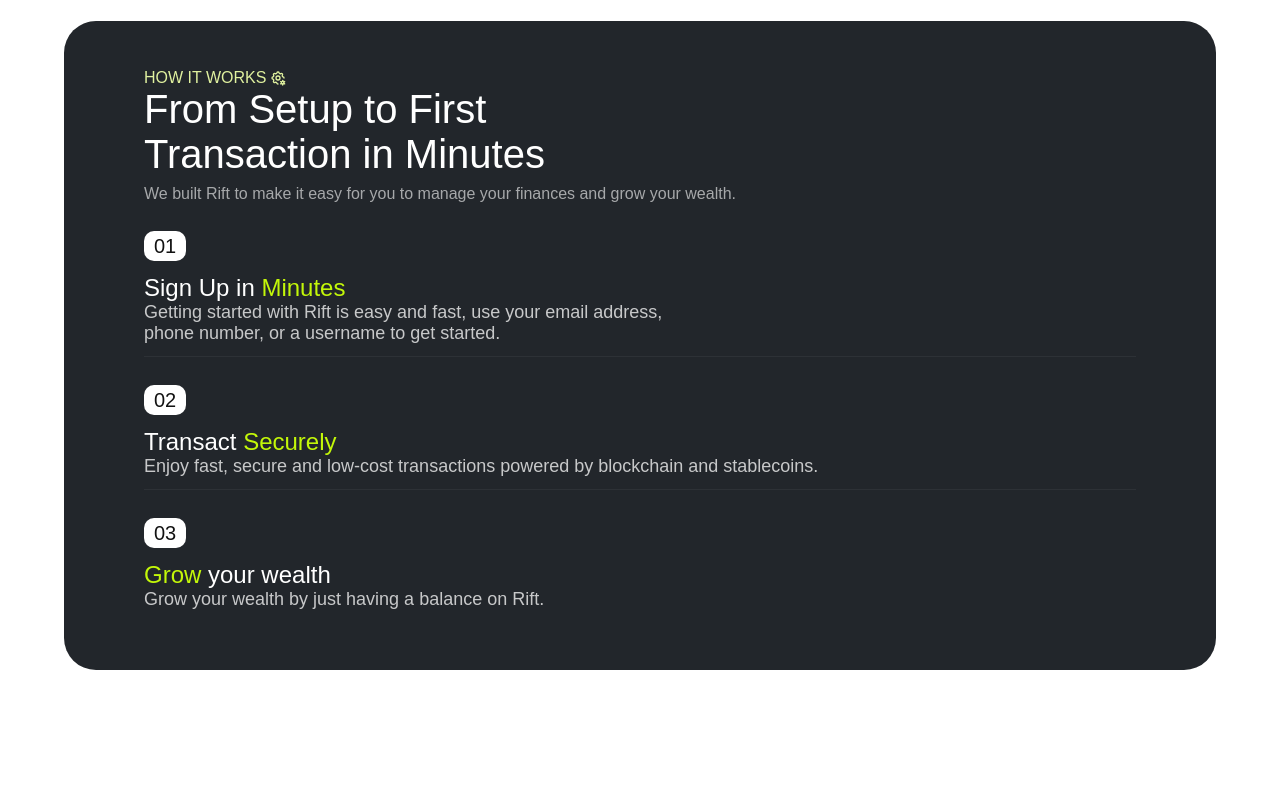
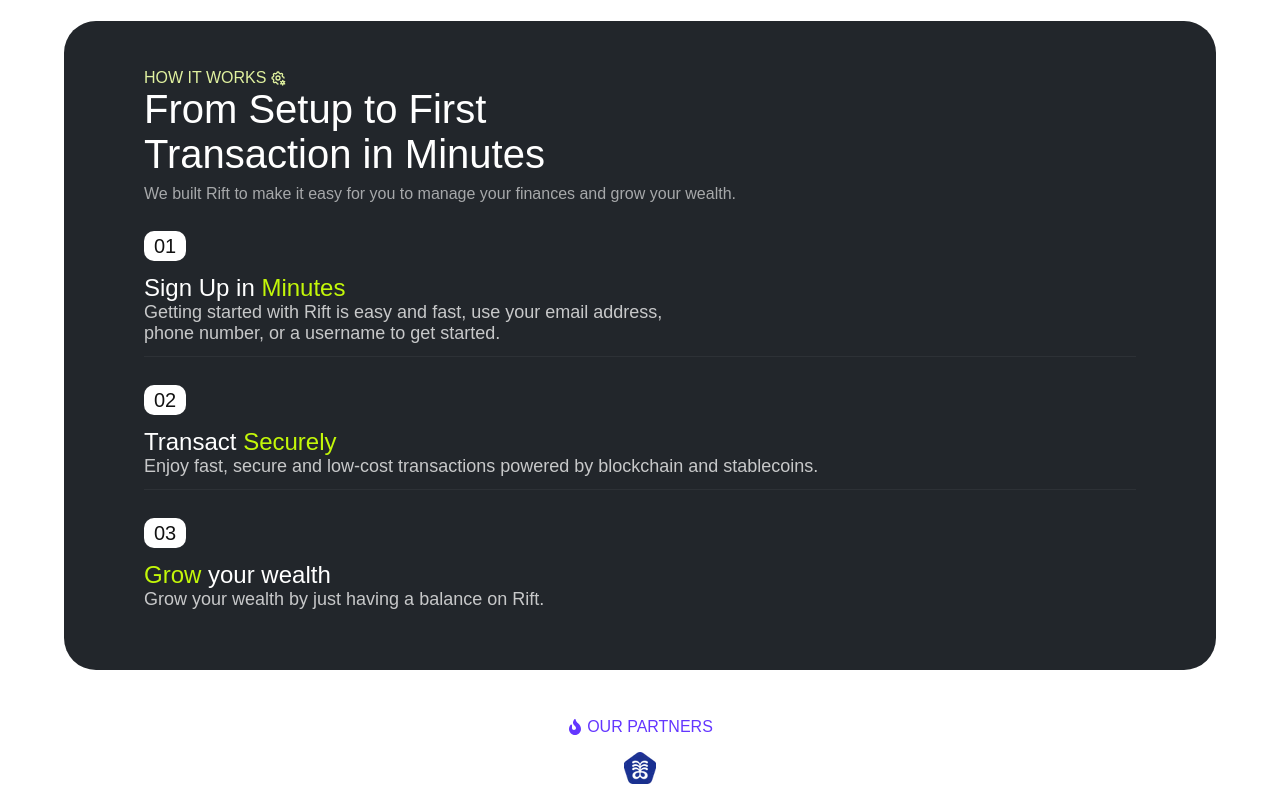
Before and after one commit to Rift-FI/rift-landing, a React (Vite) app: page / in a window 1280 px wide. Shown: the part 2011-2811 px from the top of the page. Before the commit the page ends 2689 px from the top, so only its background shows below. Built offline with nearby package versions, Linux system fonts and the light colour scheme; a web font is replaced by a local one.

Commit message:
fix: add faq

```diff
--- a/src/App.tsx
+++ b/src/App.tsx
@@ -4,6 +4,7 @@
 import { About } from "./components/About";
 import { Features } from "./components/Features";
 import { HowItWorks } from "./components/HowItWorks";
+import { Partners } from "./components/Partners";
 
 function App() {
   return (
@@ -13,6 +14,7 @@
       <About />
       <Features />
       <HowItWorks />
+      <Partners />
     </Fragment>
   );
 }
--- /dev/null
+++ b/src/components/Partners.tsx
@@ -0,0 +1,17 @@
+import { FaFire } from "react-icons/fa";
+import "../styles/components/partners.scss";
+
+export const Partners = () => {
+  return (
+    <div id="partners">
+      <p className="p_title">
+        <FaFire />
+        our partners
+      </p>
+
+      <div className="partners_ctr">
+        <img src="/assets/aya.webp" alt="Aya" />
+      </div>
+    </div>
+  );
+};
--- /dev/null
+++ b/src/styles/components/partners.scss
@@ -0,0 +1,25 @@
+@use "../constants/colors" as colors;
+@use "../constants/mixins" as mixins;
+
+#partners {
+  @include mixins.section-padding();
+
+  @include mixins.desktop() {
+    margin-top: 2rem;
+  }
+
+  .p_title {
+    @include mixins.flexmixin(row, nowrap, center, center, 0.25rem);
+    font-weight: 500;
+    text-transform: uppercase;
+    color: colors.$blueaccent;
+  }
+
+  .partners_ctr {
+    @include mixins.flexmixin(row, nowrap, center, center, 0.5rem);
+    width: 100%;
+    height: 3rem;
+    margin-top: 0.5rem;
+    border-radius: 2rem;
+  }
+}
```
Also changed, not shown: public/assets/aya.webp (added).
